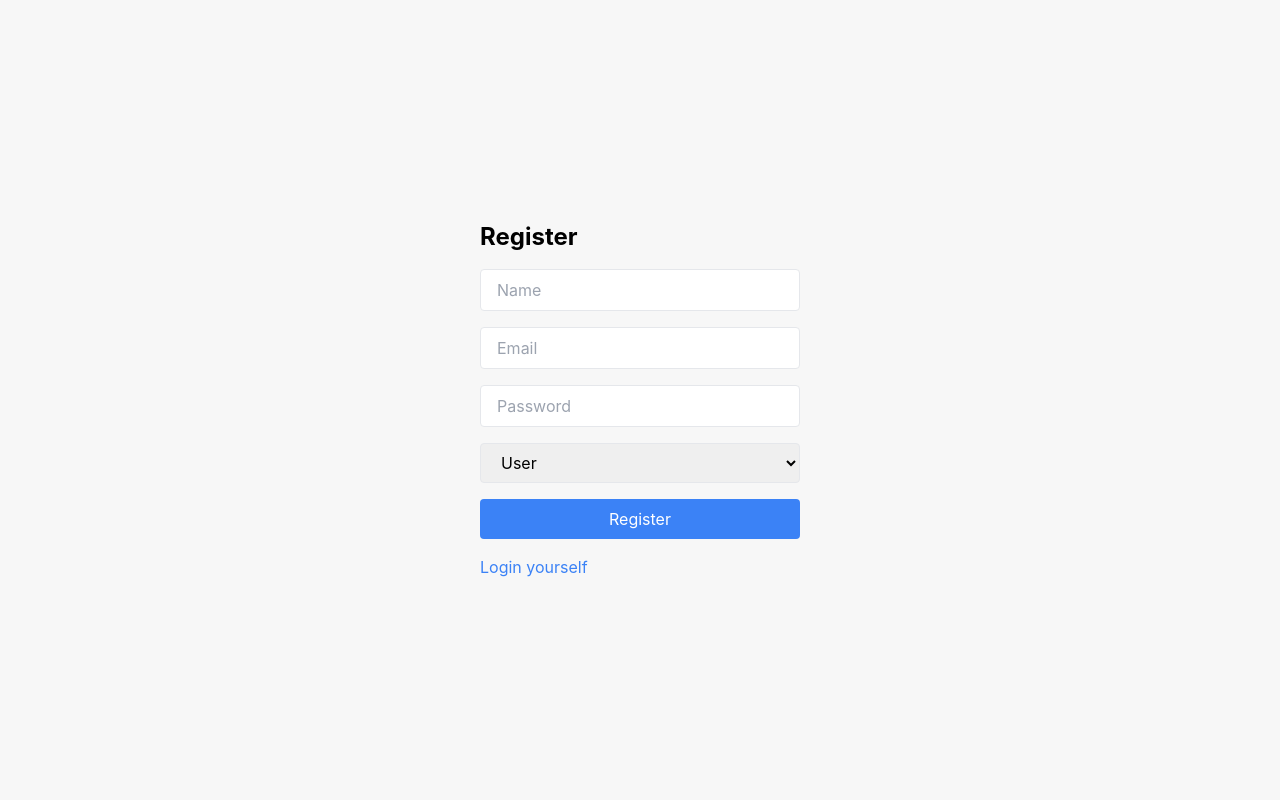
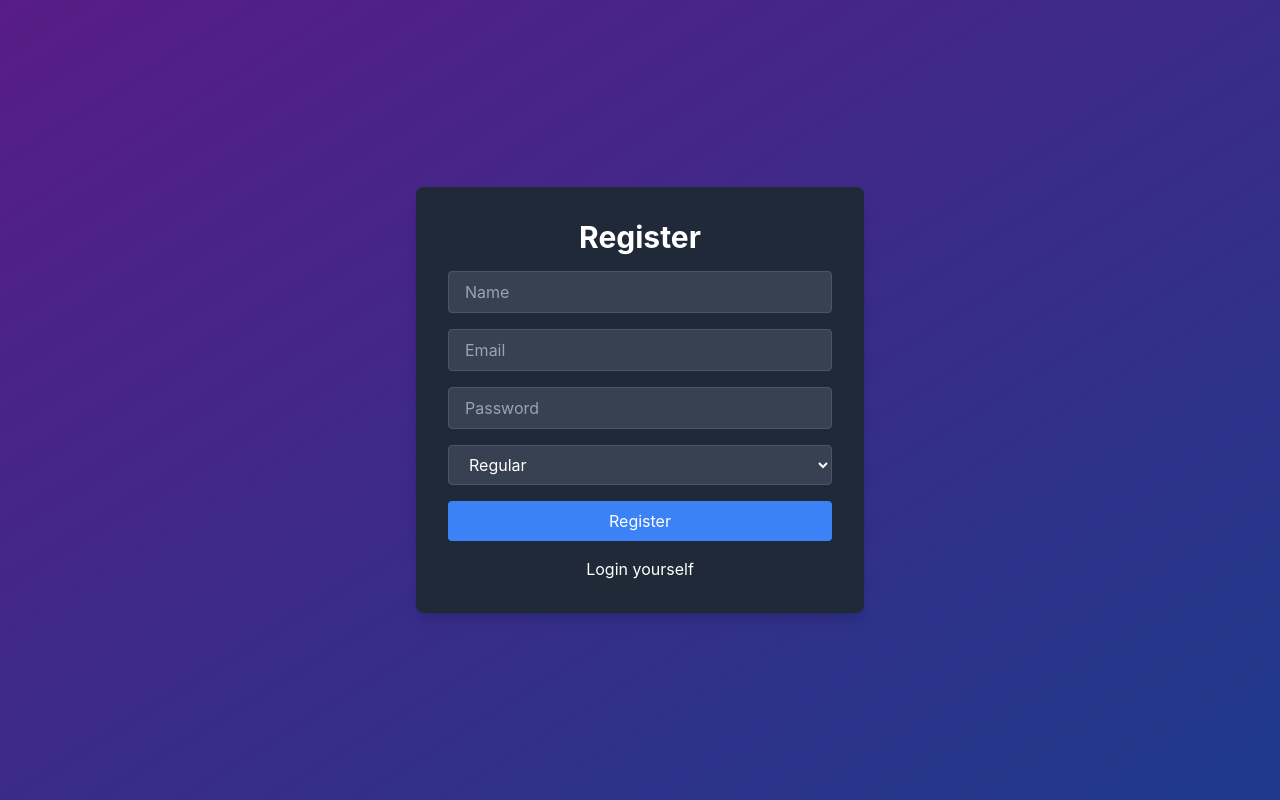
Before and after one commit to chiragagicent/U-Blog, a React (Create React App) app in the folder client/: page /register in a window 1280 px wide. Built offline with nearby package versions, Linux system fonts and the light colour scheme.

Commit message:
updated ui

```diff
--- a/client/src/components/LoginForm.jsx
+++ b/client/src/components/LoginForm.jsx
@@ -1,4 +1,4 @@
-
+/*
 
 import styles from "../index.css"
 
@@ -82,3 +82,86 @@ const Login = () => {
 };
 
 export default Login;
+ */
+
+import styles from "../index.css"
+import React, { useState } from "react";
+import { useDispatch, useSelector } from "react-redux";
+import { login } from "../features/auth/authSlice";
+import { Navigate, useNavigate } from "react-router-dom";
+import { selectRole } from "../features/auth/authSlice";
+
+const Login = () => {
+  const dispatch = useDispatch();
+  const navigate = useNavigate();
+  const role = useSelector(selectRole);
+  const [email, setEmail] = useState("");
+  const [password, setPassword] = useState("");
+  const [redirect, setRedirect] = useState(false);
+  const isLoading = useSelector((state) => state.auth.isLoading);
+  const error = useSelector((state) => state.auth.error);
+
+  const handleSubmit = (e) => {
+    e.preventDefault();
+    dispatch(login(email, password))
+      .then(() => {
+        setRedirect(true);
+      })
+      .catch(() => {
+        console.log(error);
+      });
+  };
+
+  if (redirect) {
+    return (
+      <Navigate
+        to={role === "regular" ? "/user-dashboard" : "/admin-dashboard"}
+        replace
+      />
+    );
+  }
+
+  return (
+    <div className="flex justify-center items-center h-screen bg-gradient-to-br from-purple-900 to-blue-900">
+      <div className="w-full max-w-md bg-gray-800 rounded-lg shadow-lg p-8">
+        <h2 className="text-3xl font-bold mb-4 text-center text-white">Login</h2>
+        <form onSubmit={handleSubmit} className="space-y-4">
+          <input
+            type="email"
+            value={email}
+            onChange={(e) => setEmail(e.target.value)}
+            placeholder="Email"
+            className="w-full border border-gray-600 rounded px-4 py-2 focus:outline-none focus:border-blue-500 bg-gray-700 text-white"
+            required
+          />
+          <input
+            type="password"
+            value={password}
+            onChange={(e) => setPassword(e.target.value)}
+            placeholder="Password"
+            className="w-full border border-gray-600 rounded px-4 py-2 focus:outline-none focus:border-blue-500 bg-gray-700 text-white"
+            required
+          />
+          <button
+            type="submit"
+            className="w-full bg-blue-500 text-white rounded px-4 py-2 hover:bg-blue-600 focus:outline-none transition duration-300"
+            disabled={isLoading}
+          >
+            {isLoading ? "Logging in..." : "Login"}
+          </button>
+        </form>
+        <p className="mt-4 text-red-500 text-center">{error && `Error: ${error}`}</p>
+        <div className="mt-4 text-center">
+          <button
+            onClick={() => navigate("/register")}
+            className="text-white hover:text-gray-300 focus:outline-none"
+          >
+            Register yourself
+          </button>
+        </div>
+      </div>
+    </div>
+  );
+};
+
+export default Login;
--- a/client/src/components/RegistrationForm.js
+++ b/client/src/components/RegistrationForm.js
@@ -1,4 +1,4 @@
-
+/*
 
 import React, { useState } from "react";
 import { useDispatch, useSelector } from "react-redux";
@@ -54,7 +54,7 @@ const Register = () => {
             onChange={(e) => setRole(e.target.value)}
             className="w-full border rounded px-4 py-2 focus:outline-none focus:border-blue-500"
           >
-            <option value="user">User</option>
+            <option value="user">Regular</option>
             <option value="admin">Admin</option>
           </select>
           <button
@@ -80,3 +80,85 @@ const Register = () => {
 };
 
 export default Register;
+ */
+
+import React, { useState } from "react";
+import { useDispatch, useSelector } from "react-redux";
+import { register } from "../features/auth/authSlice";
+import { useNavigate } from "react-router-dom";
+
+const Register = () => {
+  const dispatch = useDispatch();
+  const navigate = useNavigate();
+  const [name, setName] = useState("");
+  const [email, setEmail] = useState("");
+  const [password, setPassword] = useState("");
+  const [role, setRole] = useState("user"); // Default role is user
+  const isLoading = useSelector((state) => state.auth.isLoading);
+  const error = useSelector((state) => state.auth.error);
+
+  const handleSubmit = (e) => {
+    e.preventDefault();
+    dispatch(register({ name, email, password, role }));
+  };
+
+  return (
+    <div className="flex justify-center items-center h-screen bg-gradient-to-br from-purple-900 to-blue-900">
+      <div className="w-full max-w-md bg-gray-800 rounded-lg shadow-lg p-8">
+        <h2 className="text-3xl font-bold mb-4 text-center text-white">Register</h2>
+        <form onSubmit={handleSubmit} className="space-y-4">
+          <input
+            type="text"
+            value={name}
+            onChange={(e) => setName(e.target.value)}
+            placeholder="Name"
+            className="w-full border border-gray-600 rounded px-4 py-2 focus:outline-none focus:border-blue-500 bg-gray-700 text-white"
+            required
+          />
+          <input
+            type="email"
+            value={email}
+            onChange={(e) => setEmail(e.target.value)}
+            placeholder="Email"
+            className="w-full border border-gray-600 rounded px-4 py-2 focus:outline-none focus:border-blue-500 bg-gray-700 text-white"
+            required
+          />
+          <input
+            type="password"
+            value={password}
+            onChange={(e) => setPassword(e.target.value)}
+            placeholder="Password"
+            className="w-full border border-gray-600 rounded px-4 py-2 focus:outline-none focus:border-blue-500 bg-gray-700 text-white"
+            required
+          />
+          <select
+            value={role}
+            onChange={(e) => setRole(e.target.value)}
+            className="w-full border border-gray-600 rounded px-4 py-2 focus:outline-none focus:border-blue-500 bg-gray-700 text-white"
+          >
+            <option value="user">Regular</option>
+            <option value="admin">Admin</option>
+          </select>
+          <button
+            type="submit"
+            disabled={isLoading}
+            className="w-full bg-blue-500 text-white rounded px-4 py-2 hover:bg-blue-600 focus:outline-none transition duration-300"
+          >
+            {isLoading ? "Registering..." : "Register"}
+          </button>
+        </form>
+        <p className="mt-4 text-red-500 text-center">{error && `Error: ${error}`}</p>
+        <div className="mt-4 text-center">
+          <button
+            onClick={() => navigate("/login")}
+            className="text-white hover:text-gray-300 focus:outline-none"
+          >
+            Login yourself
+          </button>
+        </div>
+      </div>
+    </div>
+  );
+};
+
+export default Register;
--- a/client/src/components/UserDashboard.js
+++ b/client/src/components/UserDashboard.js
@@ -10,6 +10,7 @@ import {
 import { useNavigate } from "react-router-dom";
 import { selectIsLoggedIn, logout } from "../features/auth/authSlice";
 import { selectPosts } from "../features/posts/postsSlice";
+
 const UserDashboard = () => {
   const dispatch = useDispatch();
   const navigate = useNavigate();
@@ -73,19 +74,14 @@ const UserDashboard = () => {
     dispatch(logout());
   };
 
-/*   useEffect(() => {
-    if (!isLoggedIn) {
-      state.
-    }
-  }, [isLoggedIn,navigate]);
-  */
   return (
+    <div className="h-screen overflow-y-auto bg-gradient-to-br from-purple-900 to-blue-900 text-white">
       <div className="container mx-auto p-4">
-      <h2 className="text-2xl font-bold mb-4">User Dashboard</h2>
-      <div className="mb-4">
+        <h2 className="text-3xl font-bold mb-4">User Dashboard</h2>
+        <div className="mb-4 flex items-center">
           <button
             onClick={handleLogout}
-          className="bg-red-500 text-white px-4 py-2 rounded hover:bg-red-600 focus:outline-none"
+            className="bg-red-500 text-white px-4 py-2 rounded hover:bg-red-600 focus:outline-none mr-4"
           >
             Logout
           </button>
@@ -98,9 +94,9 @@ const UserDashboard = () => {
               setAddPostFormData({ ...addPostFormData, title: e.target.value })
             }
             disabled={editingPostId !== null}
-          className="border rounded px-4 py-2 mt-2 mr-2 focus:outline-none focus:border-blue-500"
+            className="border rounded px-4 py-2 mr-2 focus:outline-none focus:border-blue-500 bg-gray-800 text-white flex-grow"
           />
-        <textarea
+          <input
             placeholder="Content"
             value={addPostFormData.content}
             name="content"
@@ -108,8 +104,8 @@ const UserDashboard = () => {
               setAddPostFormData({ ...addPostFormData, content: e.target.value })
             }
             disabled={editingPostId !== null}
-          className="border rounded px-4 py-2 mt-2 mr-2 focus:outline-none focus:border-blue-500"
-        ></textarea>
+            className="border rounded px-4 py-2 mr-2 focus:outline-none focus:border-blue-500 bg-gray-800 text-white flex-grow"
+          ></input>
           <button
             onClick={handleAddPost}
             disabled={editingPostId !== null}
@@ -131,15 +127,17 @@ const UserDashboard = () => {
                     value={editPostFormData.title}
                     name="title"
                     onChange={handleEditFormChange}
-                  className="border rounded px-4 py-2 mr-2 focus:outline-none focus:border-blue-500"
+                    className="border rounded px-4 py-2 mr-2 focus:outline-none focus:border-blue-500 bg-gray-800 text-white flex-grow"
+                    style={{ height: "40px" }}
                   />
-                <textarea
+                  <input
                     placeholder="Content"
                     value={editPostFormData.content}
                     name="content"
                     onChange={handleEditFormChange}
-                  className="border rounded px-4 py-2 mr-2 focus:outline-none focus:border-blue-500"
-                ></textarea>
+                    className="border rounded px-4 py-2 mr-2 focus:outline-none focus:border-blue-500 bg-gray-800 text-white flex-grow"
+                    style={{ height: "40px" }}
+                  />
                   <button
                     type="submit"
                     className="bg-blue-500 text-white px-4 py-2 rounded hover:bg-blue-600 focus:outline-none"
@@ -174,6 +172,7 @@ const UserDashboard = () => {
           ))}
         </ul>
       </div>
+    </div>
   );
 };
 
--- a/client/src/layouts/GuestLayout.js
+++ b/client/src/layouts/GuestLayout.js
@@ -10,7 +10,8 @@ function GuestLayout() {
     if(isLoggedIn)
         {
             localStorage.removeItem("token");
-            <Navigate to="/"/>
+            localStorage.removeItem("role");
+            <Navigate to="/login"/>
         }
   return (
     <div>
```
Also changed, not shown: client/src/components/AdminDashboard.js (+23 -24 lines). Lines whose indentation alone changed are shown as unchanged.
